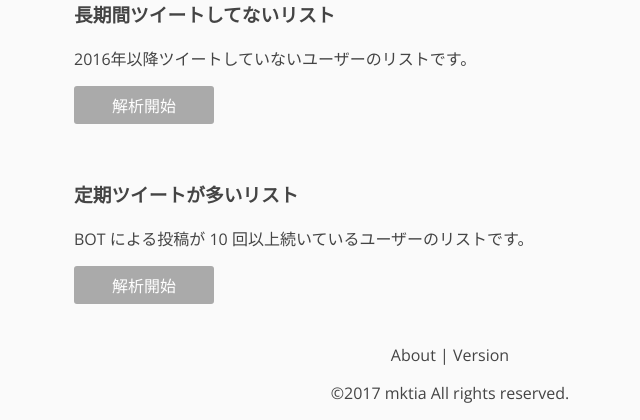
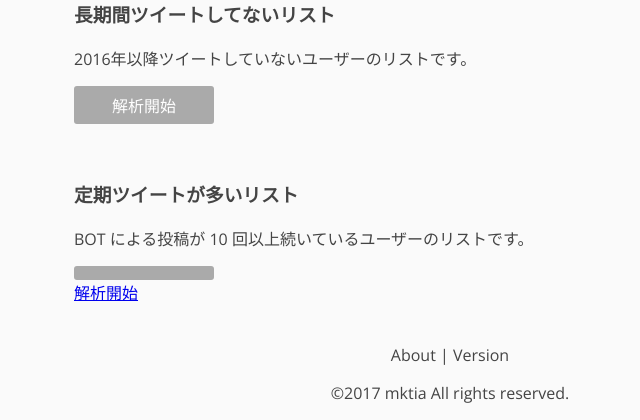
Before and after one commit to mktia/twilists, a Flask app: template templates/main.html in a window 1280 px wide; the page is wider, and only the part inside the window is pictured. Shown: the part 1416-1836 px from the top of that part, without its empty margins (190-830 px from the left). Run offline with Flask 2, Linux system fonts and the light colour scheme; the template is opened without the code that fills it: most values are stand-ins (such as "Sample title", 1, 10 or a date in 2020).

Commit message:
fix button link

```diff
--- a/templates/main.html
+++ b/templates/main.html
@@ -120,11 +120,11 @@
 			<br>
 			<h3>長期間ツイートしてないリスト</h3>
 			<p>2016年以降ツイートしていないユーザーのリストです。</p>
-			<p><a class="button" style="background-color: #aaa;"><!--href="{{twitter['redirect_']}}">-->解析開始</a></p>
+			<p><a class="button" style="background-color: #aaa;"><!--a href="{{twitter['redirect_']}}"-->解析開始</a></p>
 			<br>
 			<h3>定期ツイートが多いリスト</h3>
 			<p>BOT による投稿が 10 回以上続いているユーザーのリストです。</p>
-			<p><a class="button" style="background-color: #aaa;"><!--href="{{twitter['redirect_']}}">-->解析開始</a></p>
+			<p><a class="button" style="background-color: #aaa;"><a href="{{twitter['redirect_bot_check']}}">解析開始</a></p>
 		</section>
 		<footer>
 			<p><a href="{{info['url']}}/about">About</a> | <a href="{{info['url']}}/version">Version</a></p>
```
